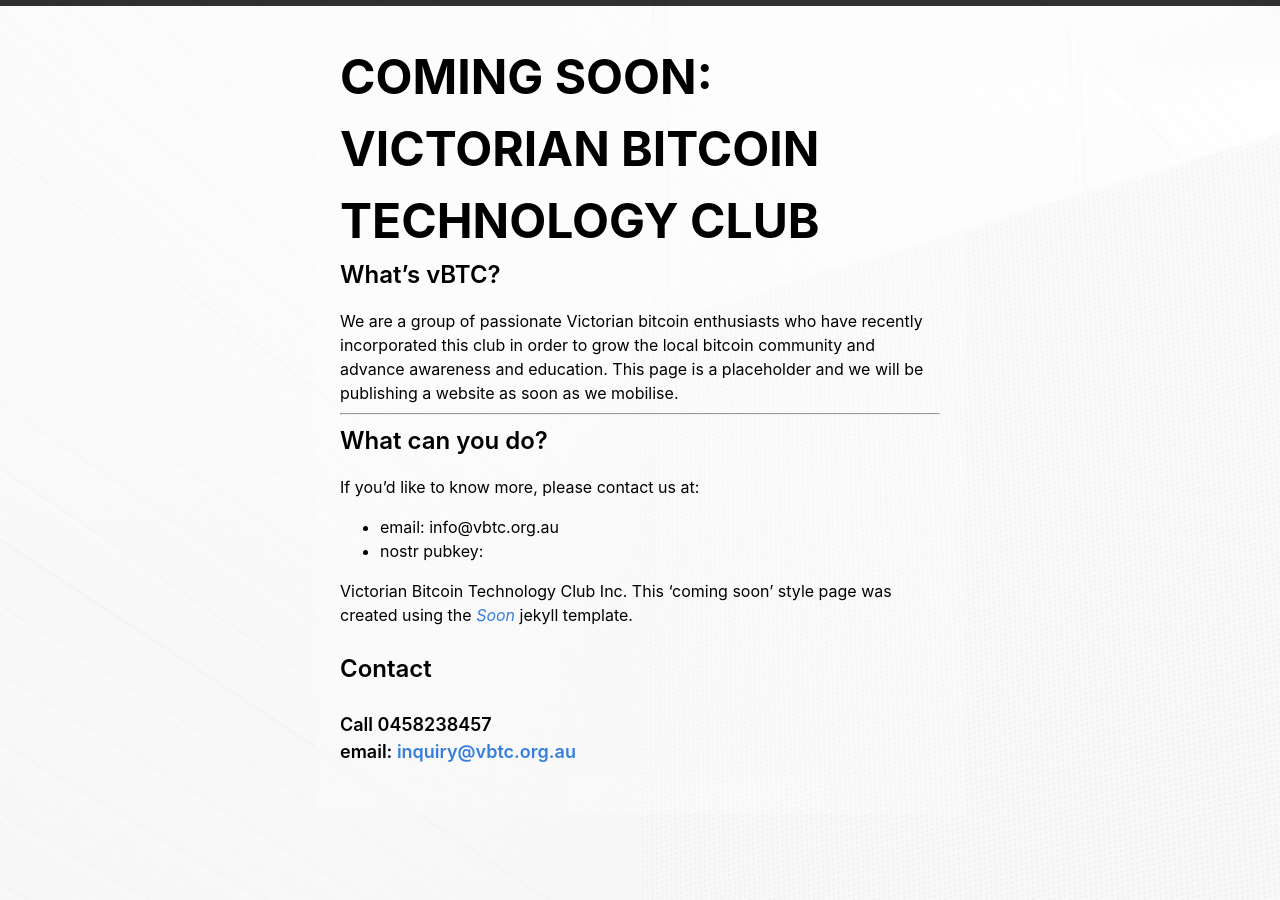
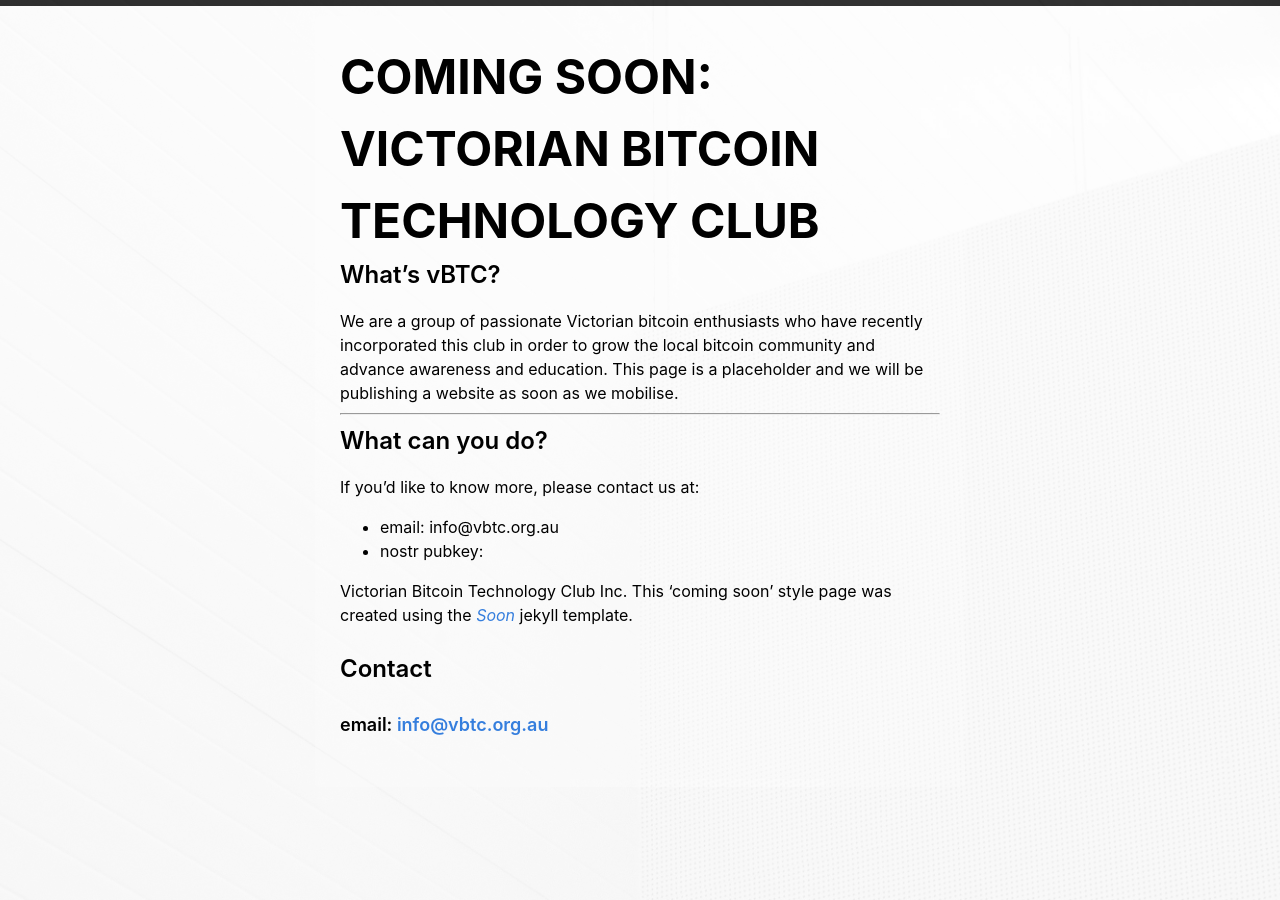
Before and after one commit to vbtc-au/coming-soon, a Jekyll site: the page built from index.md, in a window 1280 px wide. Built offline with Jekyll 4.4.1, drawn with Linux system fonts in a browser that asks for light colours; our own code applies the rules of GitHub Pages for plain Markdown files.

Commit message:
Update _config.yaml

```diff
--- a/_config.yaml
+++ b/_config.yaml
@@ -14,8 +14,9 @@
 # You can create any custom variable you would like, and they will be accessible
 # in the templates via {{ site.myvariable }}.
 title: Victorian Bitcoin Technology Club
-email: inquiry@vbtc.org.au
-phone: 0458238457
+email: info@vbtc.org.au
+# Best to keep phone number blank. We don't want that floating around.
+phone:
 description: Welcome to the Victorian Bitcoin Technology Club.
 baseurl: "" # the subpath of your site, e.g. /blog
 url: "https://vbtc.org.au" # the base hostname & protocol for your site, e.g. http://example.com
```
